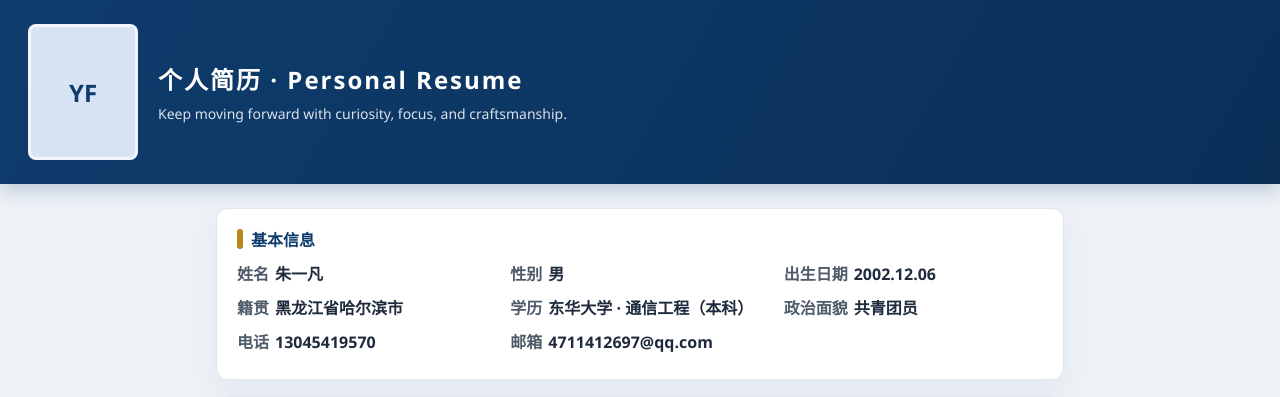
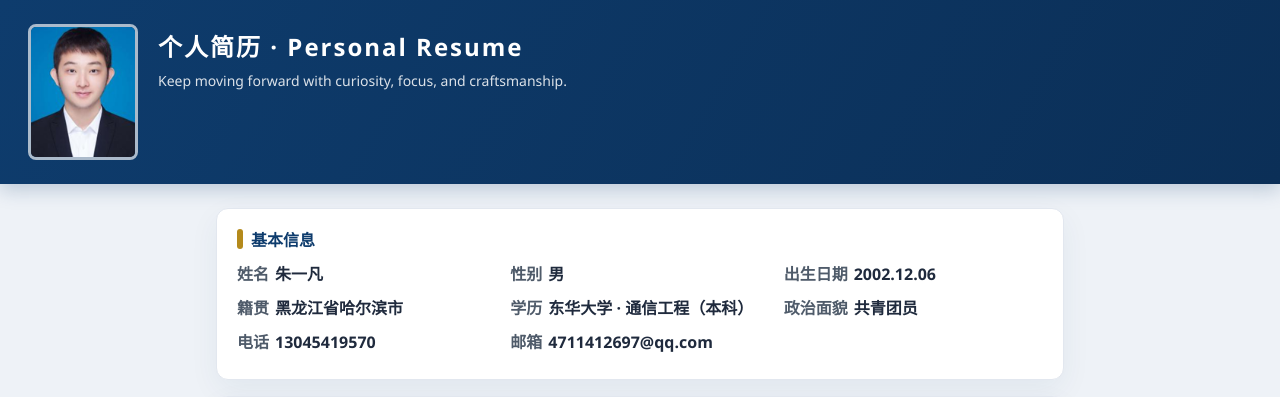
Before and after one commit to LeonBFLi/IvanPersonalProject, a Python web app: template templates/index.html in a window 1280 px wide. Shown: the top 397 px of the page. Run offline with Jinja, Linux system fonts and the light colour scheme; the template is opened without the code that fills it, so the values that code supplies are empty.

Commit message:
Align header photo to top-left

```diff
--- a/static/styles.css
+++ b/static/styles.css
@@ -23,21 +23,23 @@ header {
   color: #fff;
   padding: 24px 28px;
   display: flex;
-  align-items: center;
+  align-items: flex-start;
   gap: 20px;
   box-shadow: 0 6px 18px rgba(14, 60, 109, 0.22);
 }
 
-header img {
+header .photo {
   width: 110px;
   height: 136px;
   object-fit: cover;
   border-radius: 8px;
   border: 3px solid rgba(255, 255, 255, 0.65);
+  display: block;
 }
 
 header .titles {
   flex: 1;
+  padding-top: 4px;
 }
 
 header h1 {
@@ -215,7 +217,7 @@ button:hover {
     align-items: flex-start;
   }
 
-  header img {
+  header .photo {
     align-self: center;
   }
 
--- a/templates/index.html
+++ b/templates/index.html
@@ -8,7 +8,7 @@
 </head>
 <body>
   <header>
-    <div class="photo" aria-hidden="true" style="background: #d8e4f6; color:#0e3c6d; font-weight: 800; font-size: 24px; display:flex; align-items:center; justify-content:center; width:110px; height:136px; border-radius:8px; border:3px solid rgba(255,255,255,0.65);">YF</div>
+    <img class="photo" src="/static/ivan_profile.png" alt="朱一凡的个人照片">
     <div class="titles">
       <h1>个人简历 · Personal Resume</h1>
       <h2>Keep moving forward with curiosity, focus, and craftsmanship.</h2>
```
Also changed, not shown: static/ivan_profile.png (renamed from ivan_profile.png).
